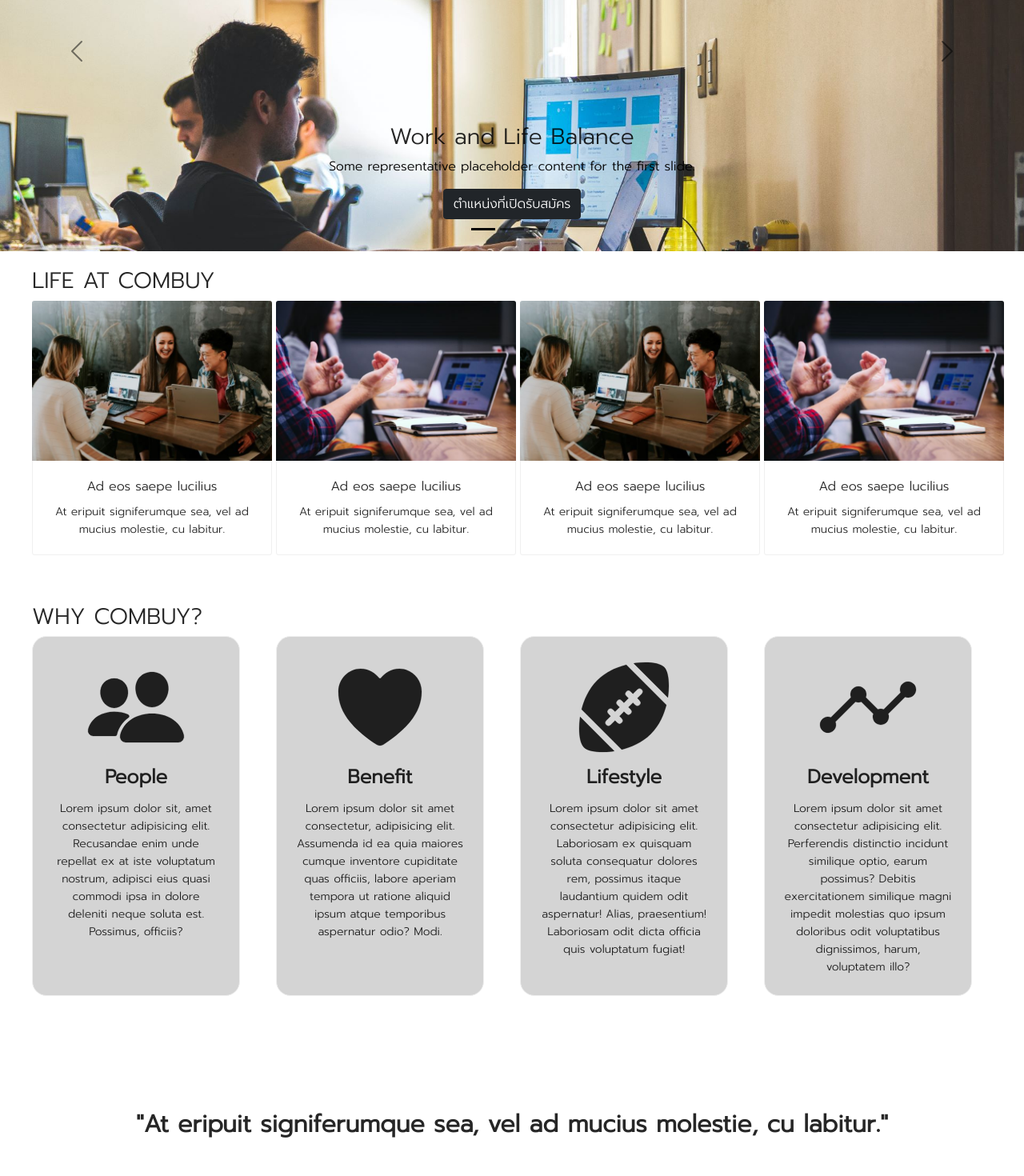
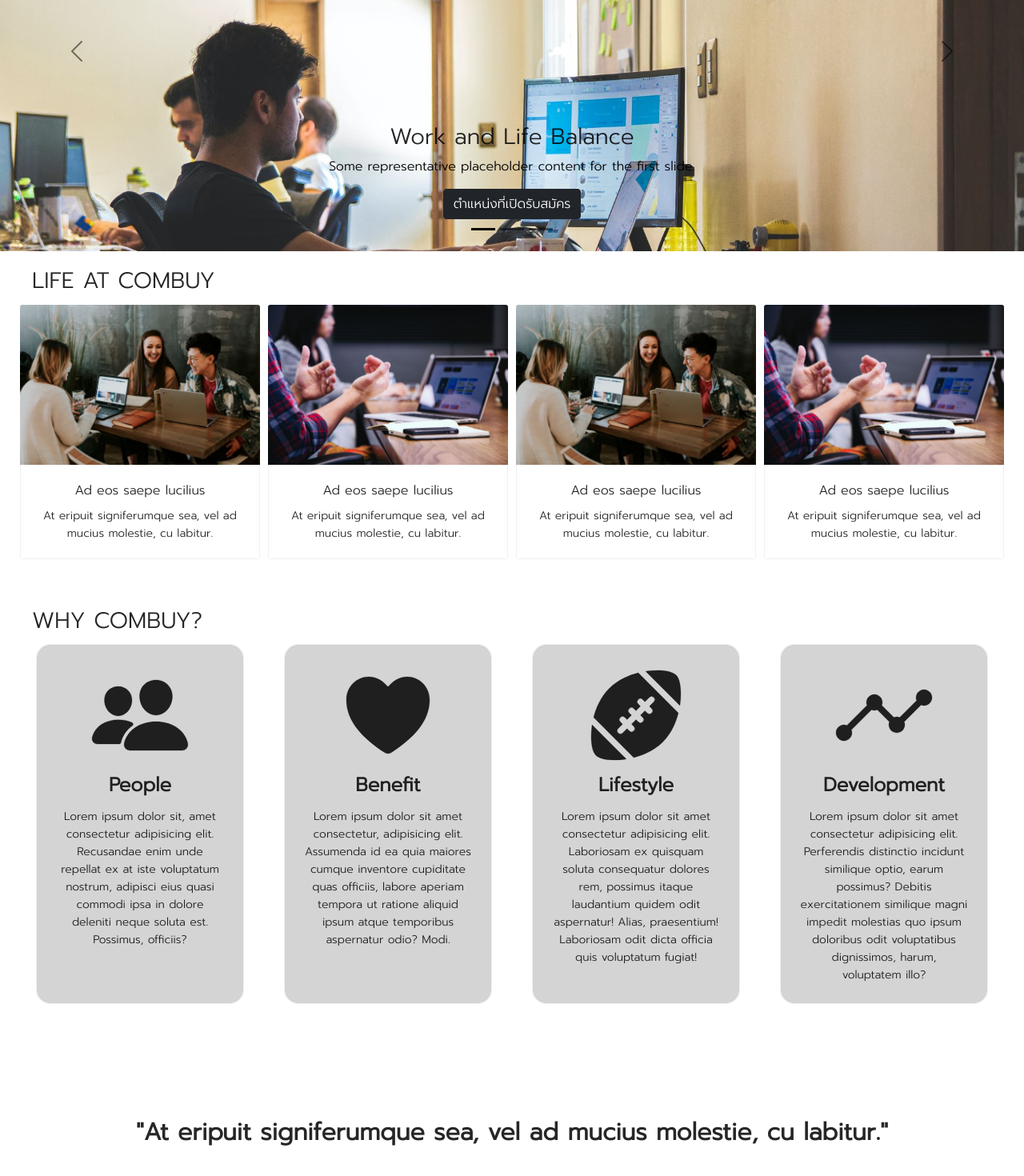
Before and after one commit to Nitiwat0711/react-career, a React app: page / in a window 1280 px wide. Shown: the part 242-1712 px from the top of the page at 80% size. Built offline with nearby package versions, Linux system fonts and the light colour scheme; a web font is replaced by a local one.

Commit message:
improve card responsive in homepage

```diff
--- a/src/components/Home.jsx
+++ b/src/components/Home.jsx
@@ -25,12 +25,20 @@
       <div>
         <Slidebar></Slidebar>
         <div className="Life">
-          <h3>LIFE AT COMBUY</h3>
-          <Row className="LifeDetail" justify="space-around">
+          <h3 id="LifeAtTitle">LIFE AT COMBUY</h3>
+          <Row
+            className="LifeDetail"
+            justify="space-around"
+            style={{ paddingTop: "5px" }}
+          >
             <Col lg={6} md={12} xs={24}>
               <Card
                 hoverable
-                style={{ width: 300 }}
+                style={{
+                  marginLeft: "auto",
+                  marginRight: "auto",
+                  width: 300,
+                }}
                 cover={
                   <>
                     <img
@@ -60,7 +68,11 @@
             <Col lg={6} md={12} xs={24}>
               <Card
                 hoverable
-                style={{ width: 300 }}
+                style={{
+                  marginLeft: "auto",
+                  marginRight: "auto",
+                  width: 300,
+                }}
                 cover={
                   <>
                     <img
@@ -90,7 +102,11 @@
             <Col lg={6} md={12} xs={24}>
               <Card
                 hoverable
-                style={{ width: 300 }}
+                style={{
+                  marginLeft: "auto",
+                  marginRight: "auto",
+                  width: 300,
+                }}
                 cover={
                   <>
                     <img
@@ -118,7 +134,11 @@
             <Col lg={6} md={12} xs={24}>
               <Card
                 hoverable
-                style={{ width: 300 }}
+                style={{
+                  marginLeft: "auto",
+                  marginRight: "auto",
+                  width: 300,
+                }}
                 cover={
                   <>
                     <img
@@ -149,12 +169,17 @@
         </div>
 
         <div className="Life">
-          <h3>WHY COMBUY?</h3>
-          <Row className="LifeDetail">
+          <h3 id="WhyTitle">WHY COMBUY?</h3>
+          <Row className="LifeDetail" style={{ paddingTop: "5px" }}>
             <Col lg={6} md={12} xs={24}>
               <Card
                 id="DetailCard"
-                style={{ width: 260, height: 450 }}
+                style={{
+                  width: 260,
+                  height: 450,
+                  marginLeft: "auto",
+                  marginRight: "auto",
+                }}
                 hoverable
               >
                 {this.state.loadingIcon ? (
@@ -183,7 +208,12 @@
             <Col lg={6} md={12} xs={24}>
               <Card
                 id="DetailCard"
-                style={{ width: 260, height: 450 }}
+                style={{
+                  width: 260,
+                  height: 450,
+                  marginLeft: "auto",
+                  marginRight: "auto",
+                }}
                 hoverable
               >
                 <ion-icon style={{ fontSize: "128px" }} name="heart"></ion-icon>
@@ -199,7 +229,12 @@
             <Col lg={6} md={12} xs={24}>
               <Card
                 id="DetailCard"
-                style={{ width: 260, height: 450 }}
+                style={{
+                  width: 260,
+                  height: 450,
+                  marginLeft: "auto",
+                  marginRight: "auto",
+                }}
                 hoverable
               >
                 <ion-icon
@@ -219,7 +254,12 @@
             <Col lg={6} md={12} xs={24}>
               <Card
                 id="DetailCard"
-                style={{ width: 260, height: 450 }}
+                style={{
+                  width: 260,
+                  height: 450,
+                  marginLeft: "auto",
+                  marginRight: "auto",
+                }}
                 hoverable
               >
                 <ion-icon
--- a/src/styles/home.css
+++ b/src/styles/home.css
@@ -1,9 +1,6 @@
 .Life {
-  /* margin-top: 1rem; */
-  /* padding: 2.5rem; */
   padding: 20px;
-  /* padding-left: rem; */
-  margin-left: 20px;
+  /* margin-left: 20px; */
 }
 
 .LifeDetail {
@@ -34,3 +31,13 @@
   background-color: #d4d4d4;
   border-radius: 18px;
 }
+
+@media (min-width: 379px) {
+  #LifeAtTitle {
+    padding-left: 20px;
+  }
+
+  #WhyTitle {
+    padding-left: 20px;
+  }
+}
```
